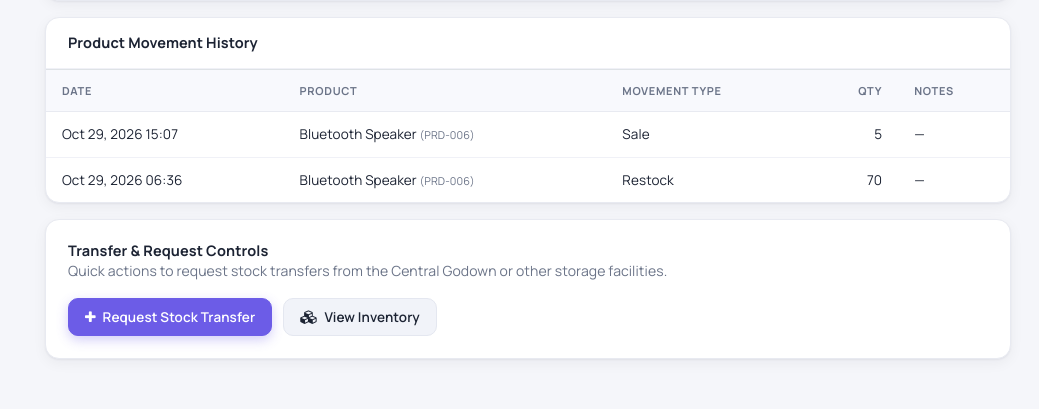
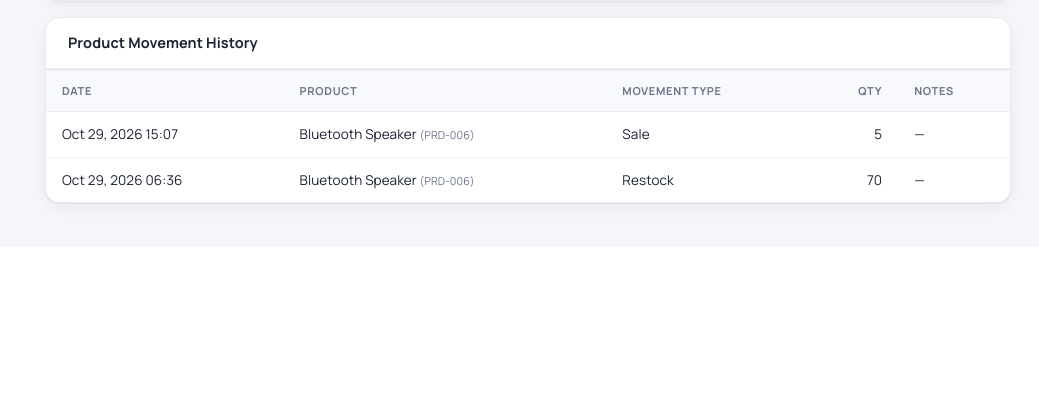
Before and after one commit to SouthTechtz/business-, a PHP site: page /store-view.php in a window 1280 px wide. Shown: the part 961-1370 px from the top of the page, without its empty margins (241-1280 px from the left). After the commit the page ends 1173 px from the top, so only its background shows below. Run offline with PHP 8.4, Linux system fonts and the light colour scheme; the visitor is signed in with stand-in values (Sample User, id 1); data comes from the database, SQL or seed files in the repository.

Commit message:
Remove Transfer & Request Controls section from store-view.php

```diff
--- a/store-view.php
+++ b/store-view.php
@@ -189,13 +189,4 @@ $shop = fetch_one("SELECT name, code FROM shops WHERE shop_id = ? AND tenant_id
     </div>
 </div>
 
-<div class="card">
-    <div class="card-body">
-        <h5 class="card-title">Transfer &amp; Request Controls</h5>
-        <p class="text-muted mb-3">Quick actions to request stock transfers from the Central Godown or other storage facilities.</p>
-        <a href="godown-transfer-add.php" class="btn btn-primary"><i class="fa fa-plus mr-1"></i> Request Stock Transfer</a>
-        <a href="inventory.php" class="btn btn-light ml-2"><i class="fa fa-cubes mr-1"></i> View Inventory</a>
-    </div>
-</div>
-
 <?php require_once 'footer.php'; ?>
```
